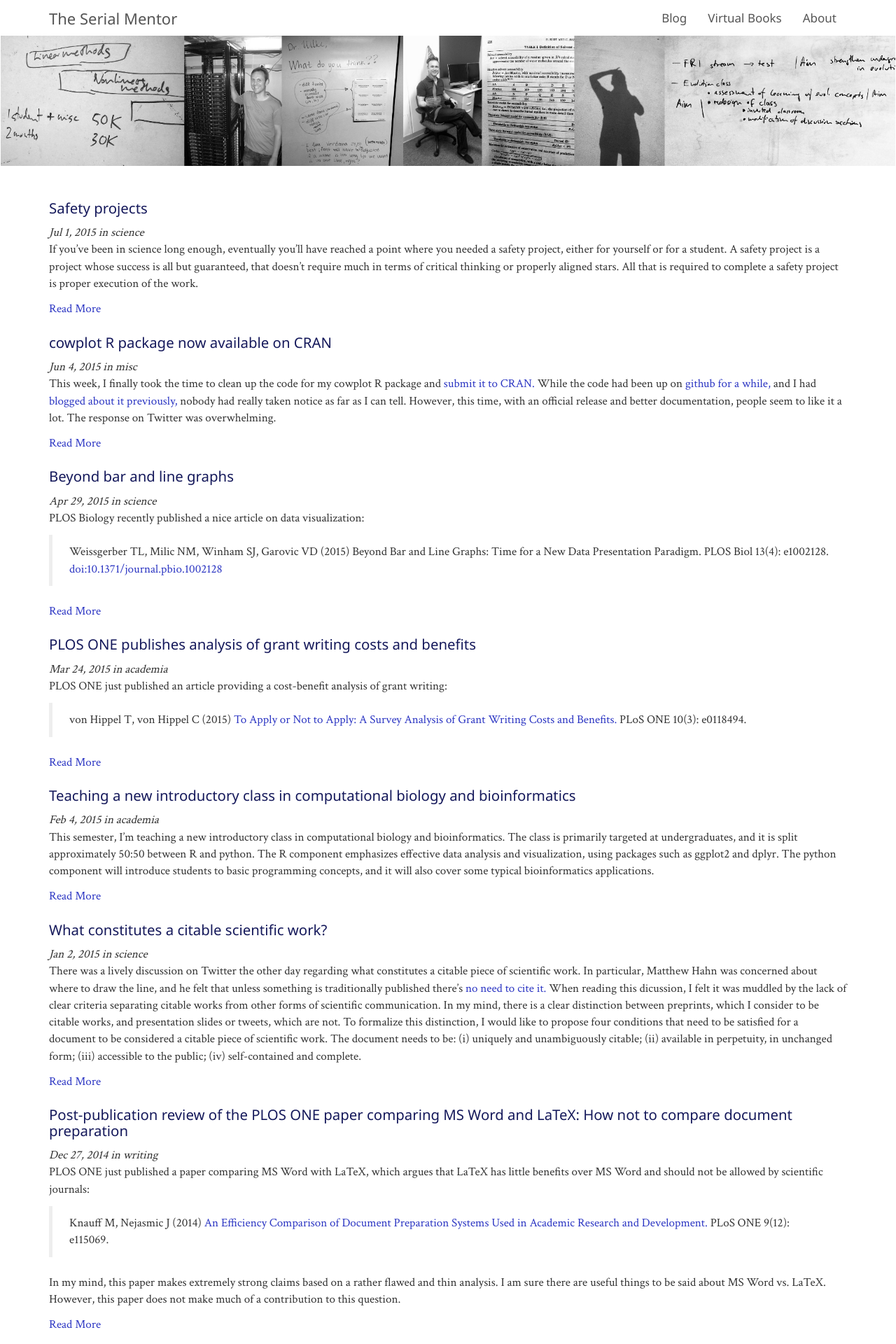
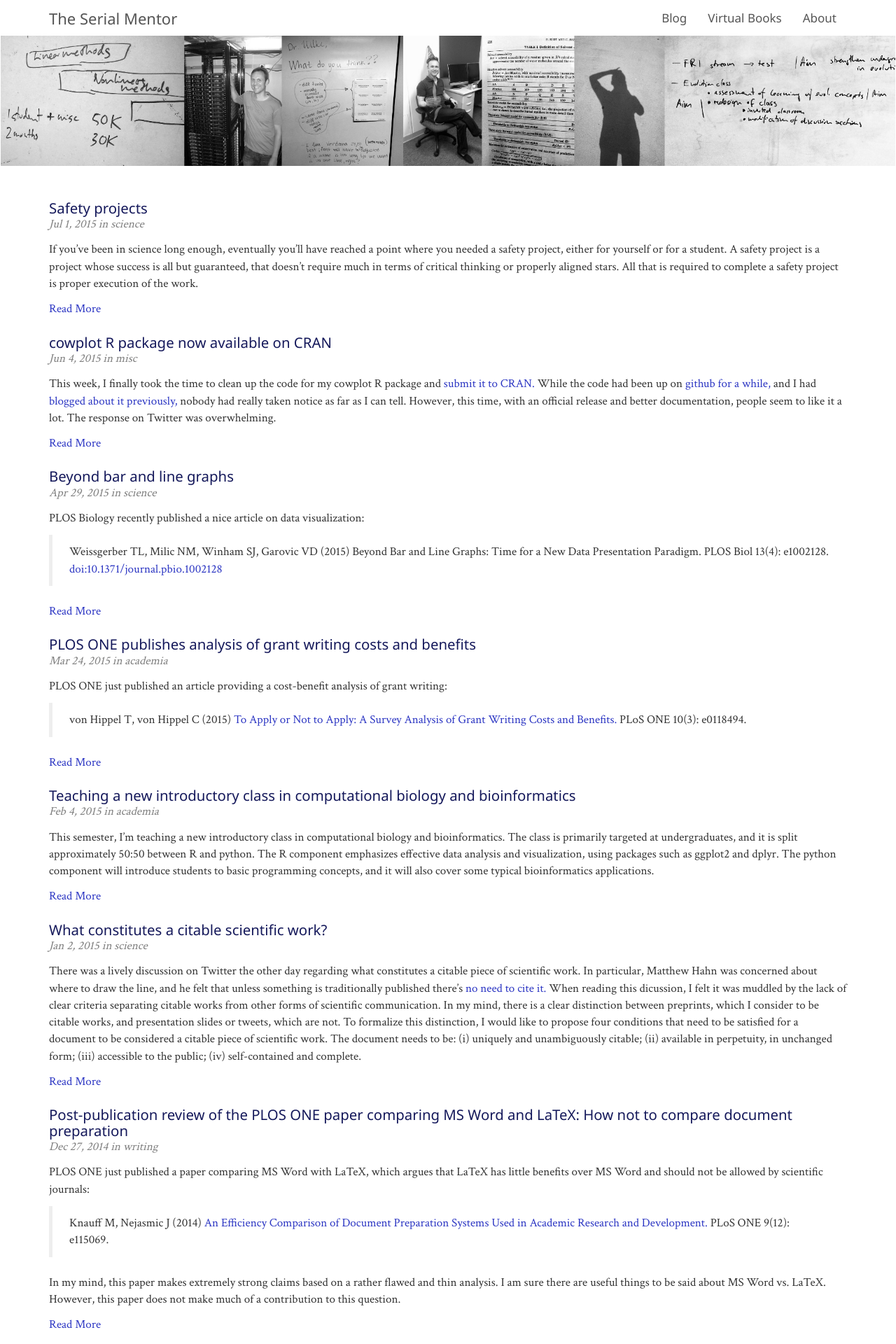
Before and after one commit to clauswilke/clauswilke.github.io.old, a Jekyll site: the page built from blog.html, in a window 1280 px wide. Shown: the top 1920 px of the page at 70% size. Built offline with Jekyll 4.4.1, drawn with Linux system fonts in a browser that asks for light colours; nearby versions of some CDN libraries; some web fonts are replaced; formulas are drawn with MathJax 3.

Commit message:
many fixes and tweaks.

```diff
--- a/_includes/footer.html
+++ b/_includes/footer.html
@@ -2,7 +2,10 @@
 
   <!-- Contents of page footer. -->
   <div class="container">
-  <p>Subscribe <a href="{{ "/feed.xml" | prepend: site.baseurl }}">via RSS</a></p>
+    <div class="row">
+      <div class="col-xs-3">Subscribe <a href="{{ "/feed.xml" | prepend: site.baseurl }}">via RSS</a></div>
+      <div class="col-xs-3 col-xs-offset-6 text-right"><a href="/toc/">Table of Contents</a></div>
+    </div>
   </div>
 
   <!-- Scripts and plugins. -->
--- a/_includes/head.html
+++ b/_includes/head.html
@@ -20,6 +20,9 @@
       <script src="https://oss.maxcdn.com/respond/1.4.2/respond.min.js"></script>
     <![endif]-->
 
+  <!-- Font awesome -->
+  <link href="https://maxcdn.bootstrapcdn.com/font-awesome/4.4.0/css/font-awesome.min.css" rel="stylesheet">
+
   <!-- default links -->
   <link rel="canonical" href="{{ page.url | replace:'index.html','' | prepend: site.baseurl | prepend: site.url }}">
   <link rel="alternate" type="application/atom+xml" title="{{ site.title }}" href="{{ "/feed.xml" | prepend: site.baseurl | prepend: site.url }}" />
--- a/_sass/_variables.scss
+++ b/_sass/_variables.scss
@@ -33,17 +33,18 @@
 $gray-lighter:           lighten($gray-base, 93.5%); // #eee
 
 // not yet modified from default bootstrap
-$brand-primary:         darken(#428bca, 6.5%) !default; // #337ab7
-$brand-success:         #5cb85c !default;
-$brand-info:            #5bc0de !default;
-$brand-warning:         #f0ad4e !default;
-$brand-danger:          #d9534f !default;
+$brand-primary:         darken(#428bca, 6.5%); // #337ab7
+$brand-success:         #5cb85c;
+$brand-info:            #5bc0de;
+$brand-warning:         #f0ad4e;
+$brand-danger:          #d9534f;
 
 // overall background color
 $body-bg: #fff;
 
 // overall text color
-$text-color:            $gray-dark !default;
+$text-color:            $gray-dark;
+$text-color-light:      lighten($text-color, 30%);
 
 // global textual link color
 $link-color:            #2c36c3;
@@ -51,7 +52,14 @@
 // Link hover decoration.
 $link-hover-decoration: none;
 
+// color for headings
+$heading-color:         darken($link-color, 25%);
 
+// footer background
+$footer-bg: lighten($gray-base, 25%);
+$footer-text-color: lighten($text-color-light, 25%);
+$footer-link-color: lighten($link-color, 35%);
+$footer-link-hover-color: lighten($footer-link-color, 10%);
 
 
 //
--- a/assets/css/site.scss
+++ b/assets/css/site.scss
@@ -8,6 +8,39 @@
     "bootstrap",
     "syntax"
 ;
+
+// headings
+
+h1, h2, h3, h4, h5, h6 {
+    font-family: $font-family-sans-serif;
+    color: $heading-color;
+}
+
+// posts
+
+.post-heading{
+    margin-bottom: 0;
+
+    a:hover, a:link, a:visited {
+        color: $heading-color; // When headings are links, do not change color
+    }
+}
+
+.post-date {
+    color: $text-color-light;
+}
+
+// nav bar
+
+.navbar-nav {
+    font-family: $font-family-sans-serif;
+    font-size: $font-size-base;
+}
+
+// maybe at some point we want to pick distinct font for this
+.navbar-brand {
+    font-family: "Cabin Condensed", $font-family-sans-serif;
+}
 
 // figures
 figure {
@@ -24,16 +57,20 @@
     }
 }
 
-h1, h2, h3, h4, h5, h6 {
-    font-family: $font-family-sans-serif;
-    color: darken($link-color, 25%);
+
+// footer
+footer {
+    background-color: $footer-bg;
+    color: $footer-text-color;
+    padding-bottom: 20ex;
+    padding-top: 2ex;
+    margin-top: 2ex;
+
+    a:link, a:visited {
+        color: $footer-link-color;
+    }
+
+    a:hover {
+        color: $footer-link-hover-color;
+    }
 }
-
-.nav {
-    font-family: $font-family-sans-serif;
-}
-
-// maybe at some point we want to pick distinct font for this
-.navbar-brand{
-    font-family: "Cabin Condensed", $font-family-sans-serif;
-}
--- a/blog.html
+++ b/blog.html
@@ -6,13 +6,15 @@
 <ul class="list-unstyled">
  {% for post in site.posts %}
    <li>
-    <h2>{{ post.heading }}</h2>
+    <h2 class="post-heading"><a href="{{ post.url | prepend: site.baseurl }}">{{ post.heading }}</a></h2>
 
-    <em>{{ post.date | date: "%b %-d, %Y" }} in
-      {% for cat in post.categories %}
-        {{ cat }}
-      {% endfor %}
-    </em>
+    <p  class="post-date">
+      <em>{{ post.date | date: "%b %-d, %Y" }} in
+        {% for cat in post.categories %}
+          {{ cat }}
+        {% endfor %}
+      </em>
+    </p>
 
     {{ post.excerpt }}
 
```
Also changed, not shown: _layouts/post.html (+18 -8 lines).
